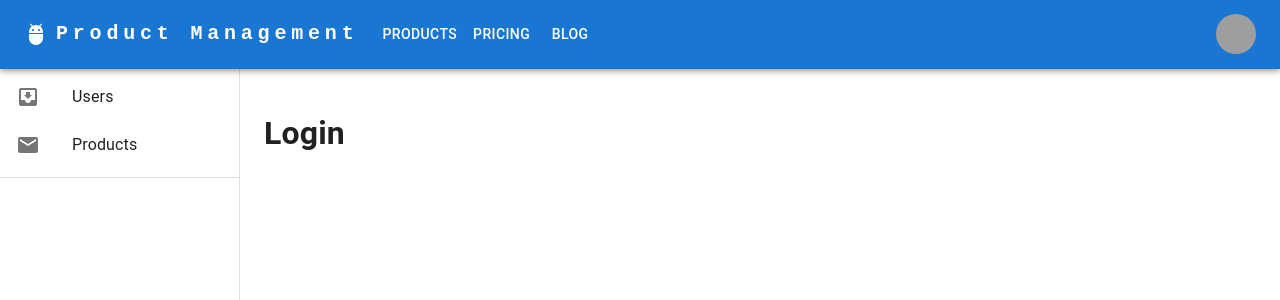
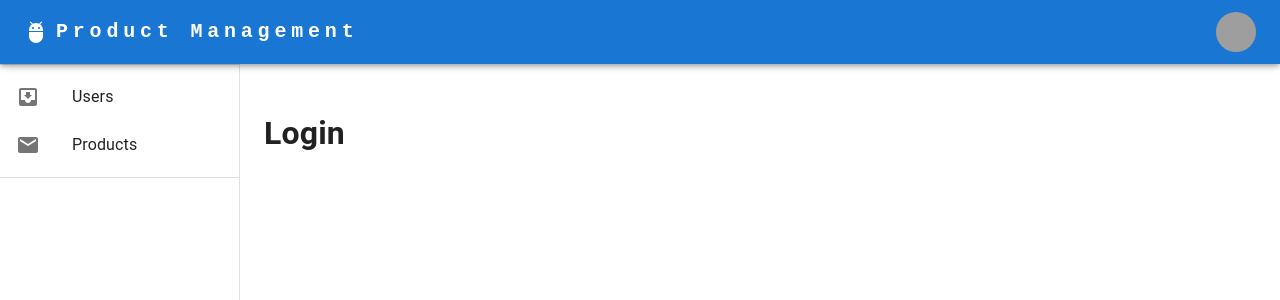
Before and after one commit to lnghia/ProductManagerReactJs, a React (Create React App) app: page /login in a window 1280 px wide. Shown: the top 300 px of the page. Built offline with nearby package versions, Linux system fonts and the light colour scheme; grey boxes are pictures that could not be loaded.

Commit message:
minor fixes

```diff
--- a/src/config/index.ts
+++ b/src/config/index.ts
@@ -1 +1 @@
-export const API_BASE_URL = process.env.API_BASE_URL as string;
+export const API_BASE_URL = process.env.REACT_APP_API_BASE_URL as string;
--- a/src/presentation/shared/components/NavBar.tsx
+++ b/src/presentation/shared/components/NavBar.tsx
@@ -8,12 +8,11 @@ import Menu from "@mui/material/Menu";
 import MenuIcon from "@mui/icons-material/Menu";
 import Container from "@mui/material/Container";
 import Avatar from "@mui/material/Avatar";
-import Button from "@mui/material/Button";
 import Tooltip from "@mui/material/Tooltip";
 import MenuItem from "@mui/material/MenuItem";
 import AdbIcon from "@mui/icons-material/Adb";
 
-const pages: string[] = ["Products", "Pricing", "Blog"];
+// const pages: string[] = ["Products", "Pricing", "Blog"];
 const settings: string[] = ["Profile", "Account", "Dashboard", "Logout"];
 
 const NavBar = () => {
@@ -94,11 +93,11 @@ const NavBar = () => {
                 display: { xs: "block", md: "none" },
               }}
             >
-              {pages.map((page) => (
+              {/* {pages.map((page) => (
                 <MenuItem key={page} onClick={handleCloseNavMenu}>
                   <Typography textAlign="center">{page}</Typography>
                 </MenuItem>
-              ))}
+              ))} */}
             </Menu>
           </Box>
           <AdbIcon sx={{ display: { xs: "flex", md: "none" }, mr: 1 }} />
@@ -121,7 +120,7 @@ const NavBar = () => {
             LOGO
           </Typography>
           <Box sx={{ flexGrow: 1, display: { xs: "none", md: "flex" } }}>
-            {pages.map((page) => (
+            {/* {pages.map((page) => (
               <Button
                 key={page}
                 onClick={handleCloseNavMenu}
@@ -129,7 +128,7 @@ const NavBar = () => {
               >
                 {page}
               </Button>
-            ))}
+            ))} */}
           </Box>
 
           <Box sx={{ flexGrow: 0 }}>
--- a/src/presentation/shared/components/ProtectedRoute.tsx
+++ b/src/presentation/shared/components/ProtectedRoute.tsx
@@ -1,4 +1,4 @@
-import React, { FunctionComponent, ReactNode } from "react";
+import React from "react";
 
 import { authUsernameSelector } from "../../../application/redux/slices/UserSlice";
 import { useSelector } from "react-redux";
```
Also changed, not shown: tsconfig.json (+5 -2 lines), tsconfig.paths.json (deleted, +0 -8 lines), 1 other file (tests, documents, lock files or other folders).
